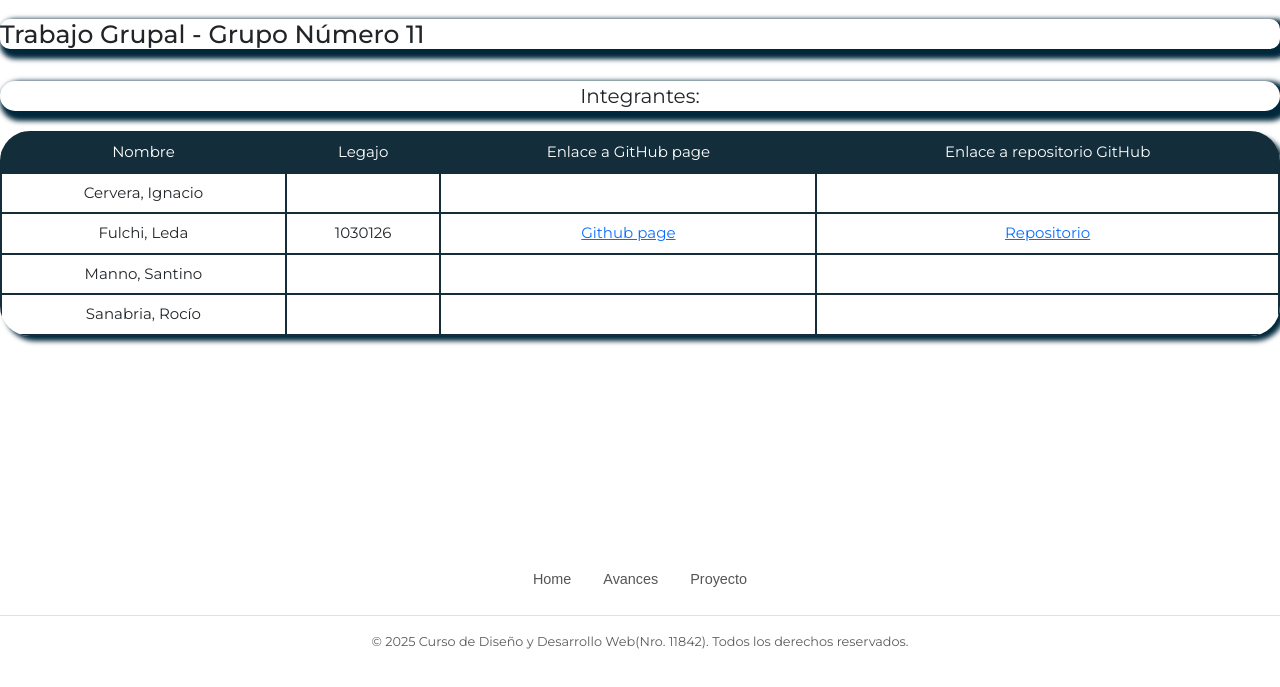
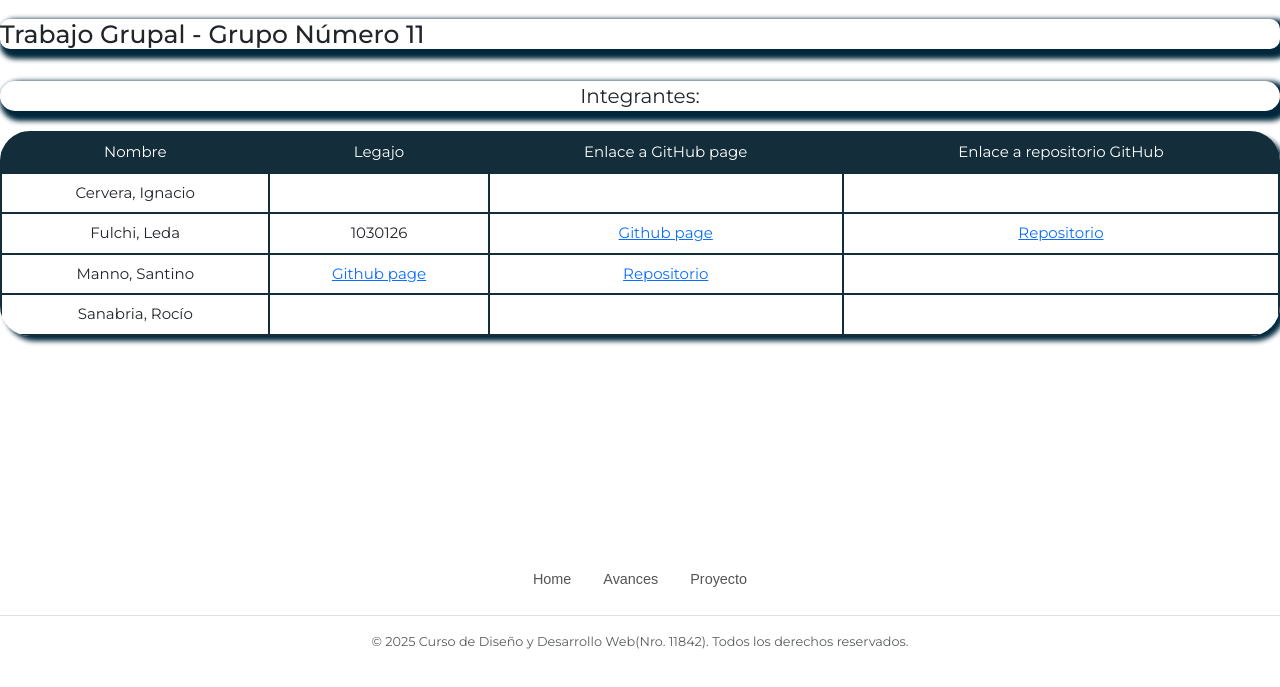
Before and after one commit to LedaFulchi/MartesVirtualTrabajoIntegradorGrupo11, a plain HTML site: page index.html in a window 1280 px wide. Shown: the part 93-780 px from the top of the page. Drawn offline with nearby package versions, Linux system fonts and the light colour scheme; a web font is replaced by a local one.

Commit message:
Update index.html

```diff
--- a/index.html
+++ b/index.html
@@ -50,8 +50,8 @@
                 </tr>
                 <tr>
                     <td>Manno, Santino</td>
-                    <td></td>
-                    <td></td>
+                    <td><a href="https://mannosantino.github.io/TrabajoIntegradorUVA2Final/"aria-current="page" target="_blank">Github page</a></td>
+                    <td><a href="https://github.com/Mannosantino/TrabajoIntegradorUVA2Final.git"aria-current="page" target="_blank">Repositorio</a></td>
                     <td></td>
                 </tr>
                 <tr>
```
